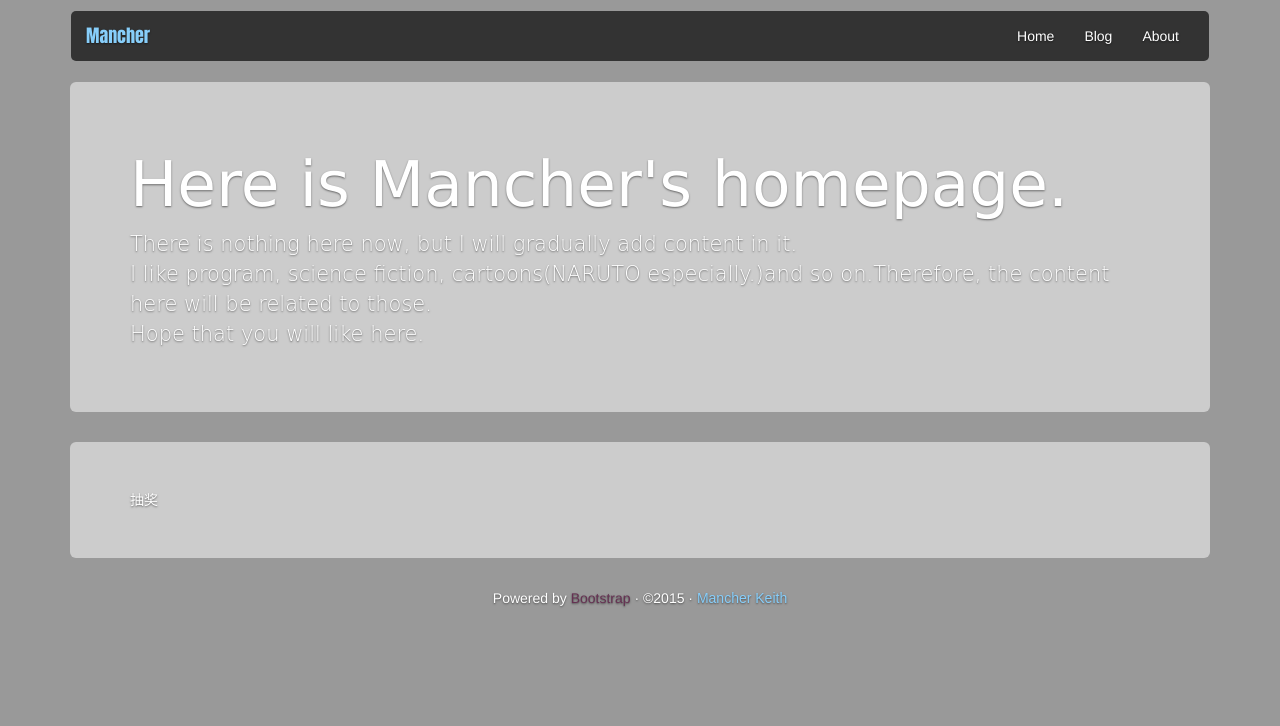
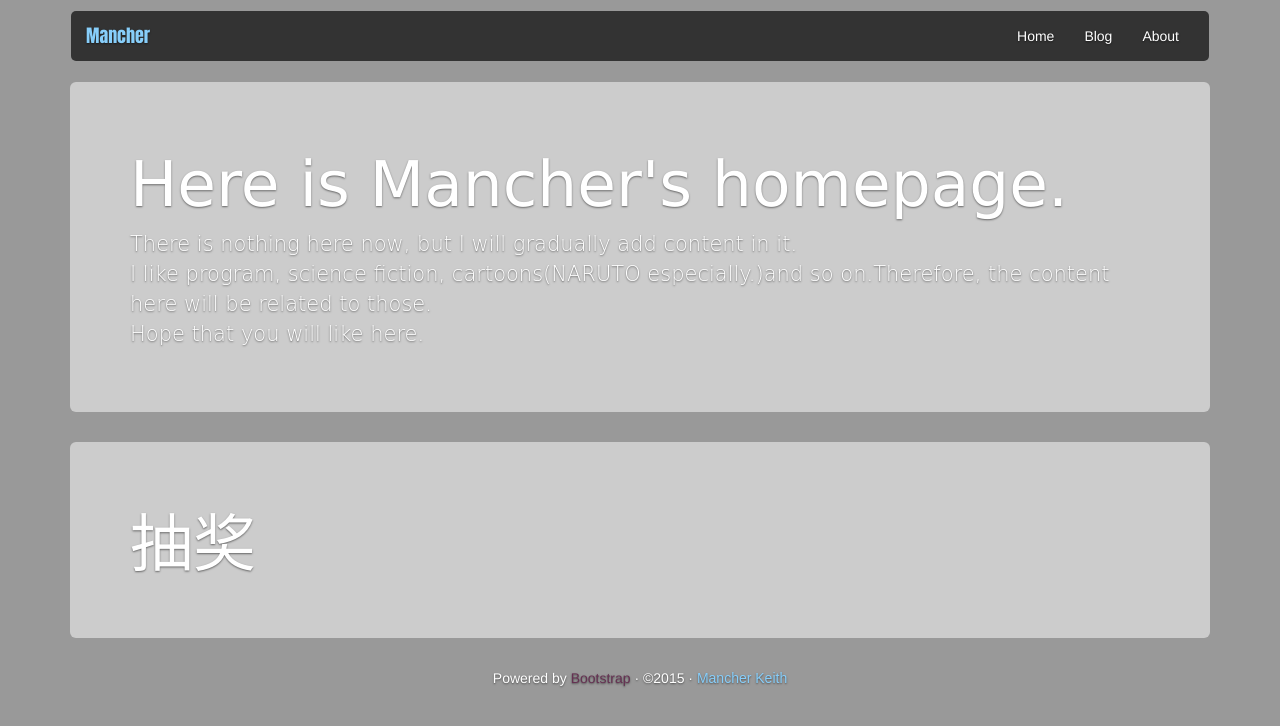
Before and after one commit to MancherKeith/MancherKeith.github.io, a plain HTML site: page index.html in a window 1280 px wide. Drawn offline with Linux system fonts and the light colour scheme.

Commit message:
2015.8.14

```diff
--- a/index.html
+++ b/index.html
@@ -50,7 +50,7 @@
             <!--End of jumbotron.-->
 
 			<div class="jumbotron">
-				<a href="./temp1.html">抽奖</a>
+				<h1><a href="./temp1.html">抽奖</a></h1>
 			</div>
 
             <footer>
```
